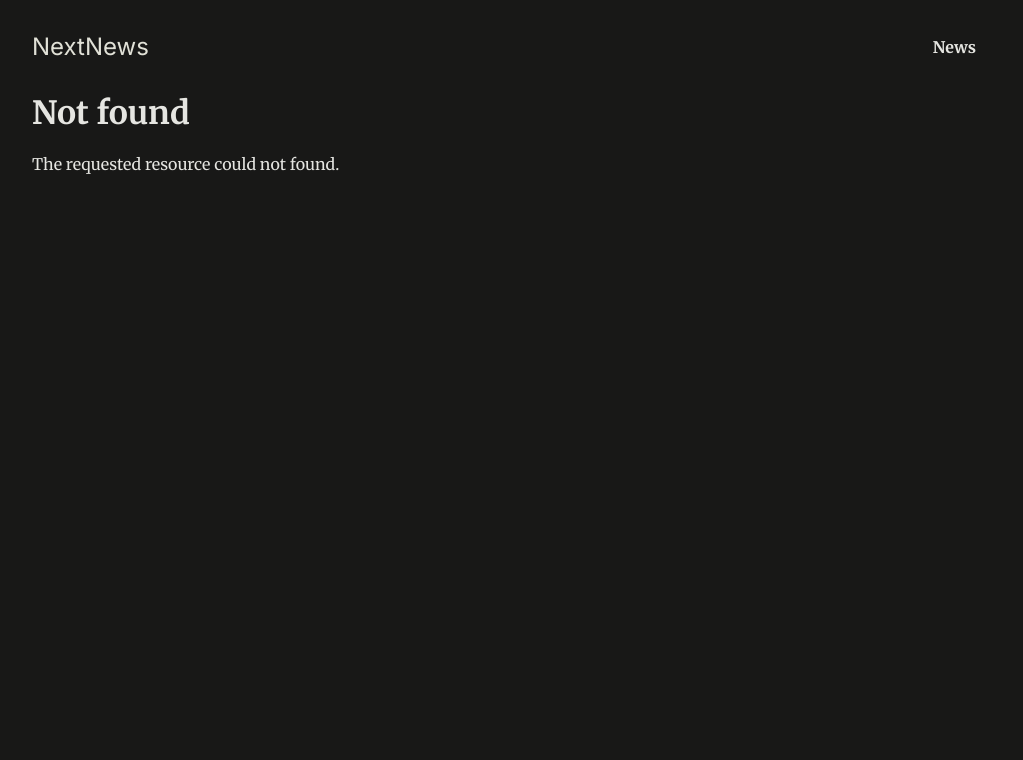
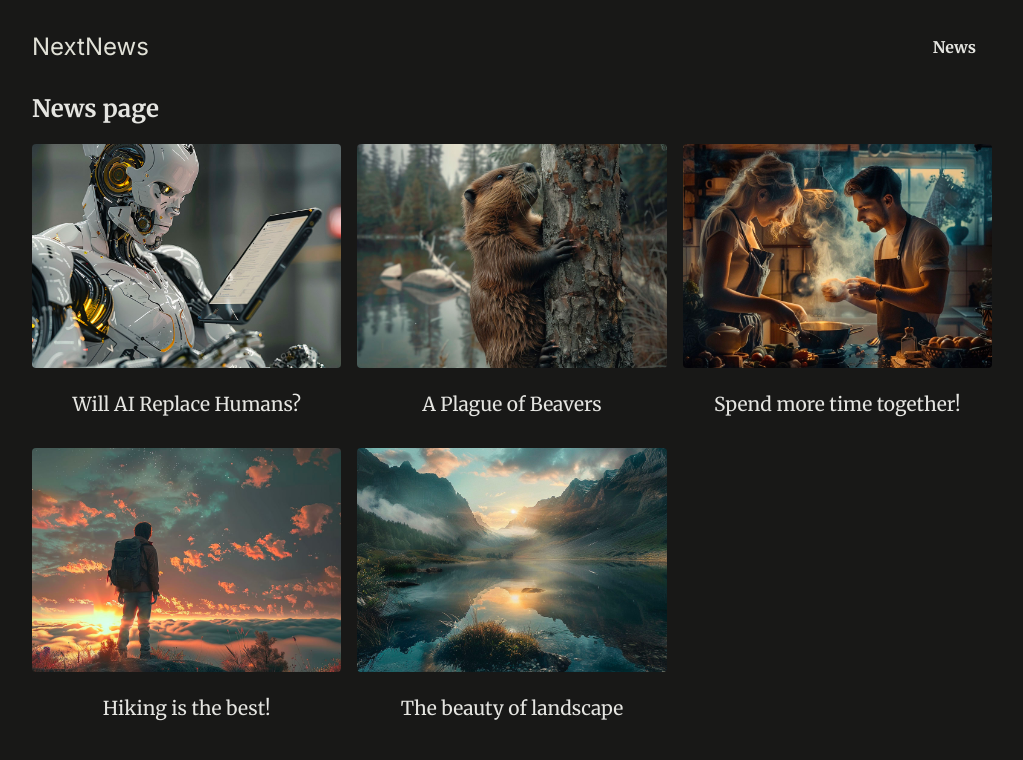
Before and after one commit to devayoub99/Learn-next-js, a Next.js app: page /news in a window 1280 px wide. Before the commit this address had no page. Shown: the top 760 px of the page, without its empty margins (128-1151 px from the left). Built offline with nearby package versions, Linux system fonts and the light colour scheme.

Commit message:
Add news page, News Details (Dynamic route)

```diff
--- /dev/null
+++ b/app/news/page.js
@@ -0,0 +1,15 @@
+import { DUMMY_NEWS } from "@/dummy-news";
+import NewsList from "@/components/news-list";
+
+export default function News() {
+  return (
+    <>
+      <header>
+        <h2>News page</h2>
+      </header>
+      <main>
+        <NewsList news={DUMMY_NEWS} />
+      </main>
+    </>
+  );
+}
--- /dev/null
+++ b/components/news-list.js
@@ -0,0 +1,16 @@
+import Link from "next/link";
+
+export default function NewsList({ news }) {
+  return (
+    <ul className="news-list">
+      {news.map((item) => (
+        <li key={item.id}>
+          <Link href={`/news/${item.slug}`}>
+            <img src={`/images/news/${item.image}`} alt={item.title} />
+            <span>{item.title}</span>
+          </Link>
+        </li>
+      ))}
+    </ul>
+  );
+}
```
Also changed, not shown: app/news/[slug]/not-found.js (added, +8 -0 lines), app/news/[slug]/page.js (added, +23 -0 lines).
